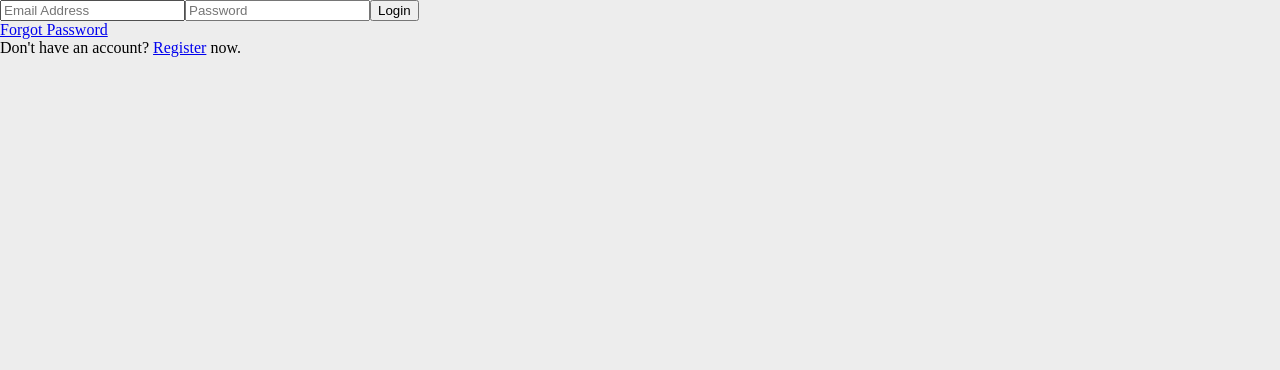
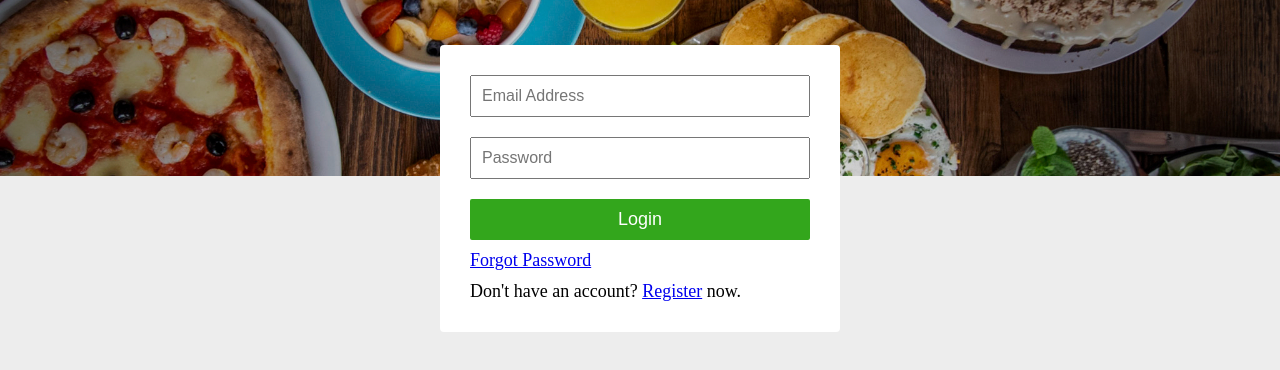
Before and after one commit to tandaraelena/eat-in, a Next.js app: page /login in a window 1280 px wide. Shown: the top 370 px of the page. Built offline with nearby package versions, Linux system fonts and the light colour scheme; no server answers.

Commit message:
feat: style login

```diff
--- a/components/global/styles.tsx
+++ b/components/global/styles.tsx
@@ -31,6 +31,21 @@ export const BannerWrapper = styled.div`
   margin-bottom: 30px;
 `;
 
+export const ButtonWithColor = styled.button<{
+  color?: string;
+}>`
+  padding: 10px;
+  margin: 0;
+  border: none;
+  color: white;
+  border-radius: 2px;
+  &:hover {
+    opacity: ${(props) => (props.disabled ? "0.7" : "0.8")};
+  }
+  opacity: ${(props) => (props.disabled ? "0.7" : "1.0")};
+  background: ${({ color }) => (color ? color : "black")};
+`;
+
 export const Button = styled.button<{
   link?: boolean | undefined;
   primary?: boolean | undefined;
@@ -39,6 +54,7 @@ export const Button = styled.button<{
   padding: 10px;
   margin: 0;
   border: none;
+  font-size: 18px;
 
   &:hover {
     opacity: ${(props) => (props.disabled ? "0.7" : "0.8")};
--- a/pages/login.tsx
+++ b/pages/login.tsx
@@ -1,14 +1,27 @@
 import React, { useEffect, useState } from "react";
-import { auth, logInWithEmailAndPassword } from "../utils/firebase";
+import { auth } from "../utils/firebase";
 import { useAuthState } from "react-firebase-hooks/auth";
 import Link from "next/link";
 import { useRouter } from "next/router";
+import { Banner } from "../components/global/banner";
+import { Button } from "../components/global/styles";
+import { signInWithEmailAndPassword } from "firebase/auth";
 
 const Login = () => {
   const router = useRouter();
+  const [user, loading] = useAuthState(auth);
   const [email, setEmail] = useState("");
   const [password, setPassword] = useState("");
-  const [user, loading, error] = useAuthState(auth);
+  const [error, setError] = useState();
+
+  const logInWithEmailAndPassword = async (email, password) => {
+    try {
+      setError(undefined);
+      await signInWithEmailAndPassword(auth, email, password);
+    } catch (err) {
+      setError(err.message);
+    }
+  };
 
   useEffect(() => {
     if (loading) return;
@@ -16,27 +29,74 @@ const Login = () => {
   }, [user, loading]);
 
   return (
-    <div>
+    <div style={{ position: "relative", fontSize: "18px" }}>
+      <Banner />
+      <div
+        style={{
+          position: "absolute",
+          top: "45px",
+          width: "100%",
+        }}
+      >
+        <div
+          style={{
+            display: "flex",
+            justifyContent: "center",
+          }}
+        >
+          <div
+            style={{
+              display: "flex",
+              flexDirection: "column",
+              justifyContent: "center",
+              background: "white",
+              padding: "30px",
+              borderRadius: "4px",
+              width: "400px",
+            }}
+          >
             <input
               type="text"
               value={email}
               onChange={(e) => setEmail(e.target.value)}
               placeholder="Email Address"
+              style={{
+                marginBottom: "20px",
+                padding: "10px",
+                fontSize: "16px",
+              }}
             />
             <input
               type="password"
               value={password}
               onChange={(e) => setPassword(e.target.value)}
               placeholder="Password"
+              style={{
+                marginBottom: "20px",
+                padding: "10px",
+                fontSize: "16px",
+              }}
             />
-      <button onClick={() => logInWithEmailAndPassword(email, password)}>
+            <Button
+              primary
+              onClick={() => logInWithEmailAndPassword(email, password)}
+              type="submit"
+            >
               Login
-      </button>
-      <div>
+            </Button>
+            {error && (
+              <div style={{ color: "red", fontSize: "16px", marginTop: "5px" }}>
+                {error}
+              </div>
+            )}
+            <div style={{ marginTop: "10px" }}>
               <Link href="/reset">Forgot Password</Link>
             </div>
-      <div>
+            <div style={{ marginTop: "10px" }}>
               Don't have an account? <Link href="/register">Register</Link> now.
+            </div>
+          </div>
+        </div>
       </div>
     </div>
   );
--- a/utils/firebase.ts
+++ b/utils/firebase.ts
@@ -24,15 +24,6 @@ const firebaseConfig = {
 const app = initializeApp(firebaseConfig);
 const auth = getAuth(app);
 const db = getFirestore(app);
-
-const logInWithEmailAndPassword = async (email, password) => {
-  try {
-    await signInWithEmailAndPassword(auth, email, password);
-  } catch (err) {
-    console.error(err);
-    alert(err.message);
-  }
-};
 
 const registerWithEmailAndPassword = async (name, email, password) => {
   try {
@@ -68,7 +59,6 @@ const logout = () => {
 export {
   auth,
   db,
-  logInWithEmailAndPassword,
   registerWithEmailAndPassword,
   sendPasswordReset,
   logout,
```
Also changed, not shown: components/global/navigation.tsx (+37 -8 lines). Lines whose indentation alone changed are shown as unchanged.
